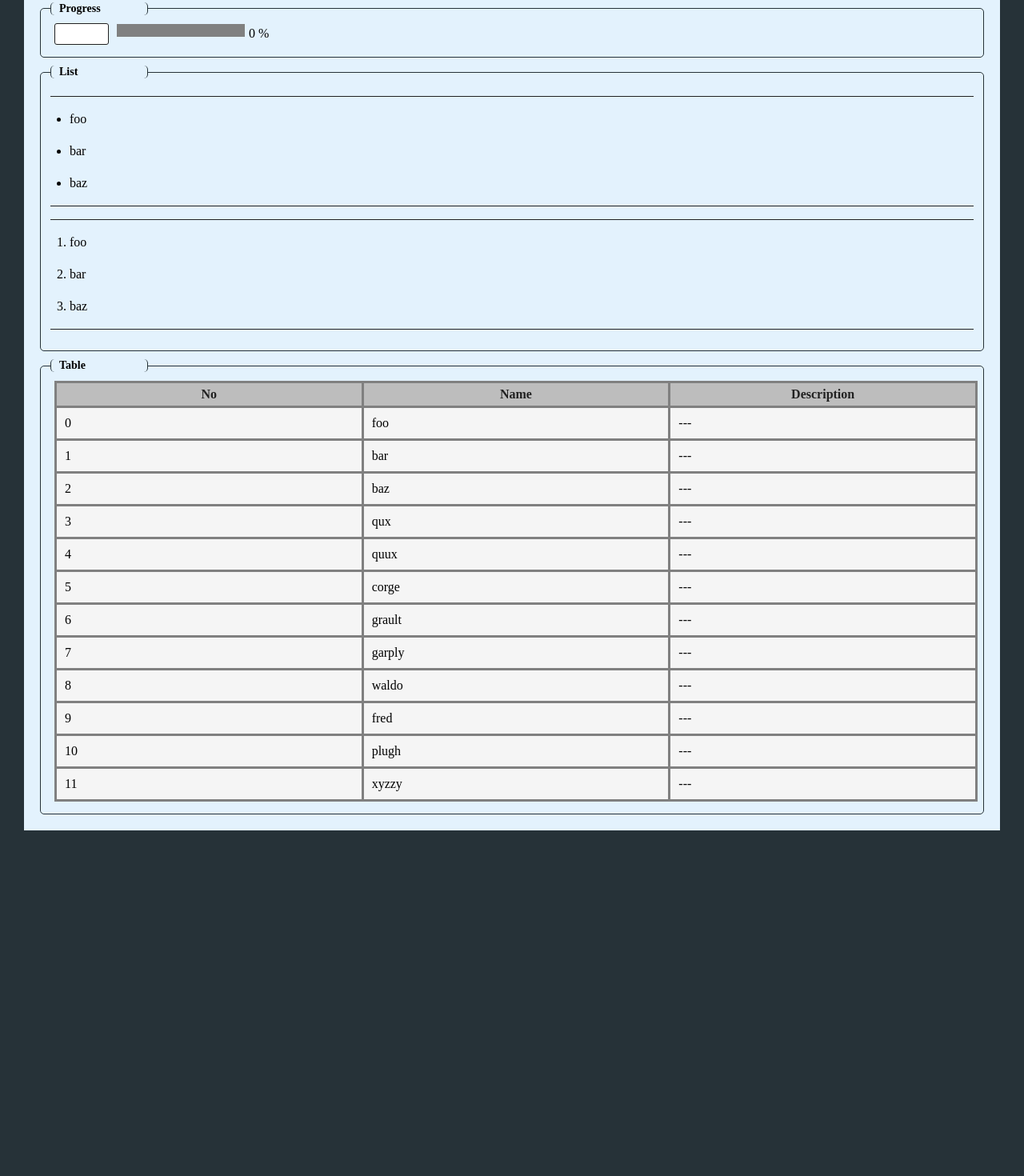
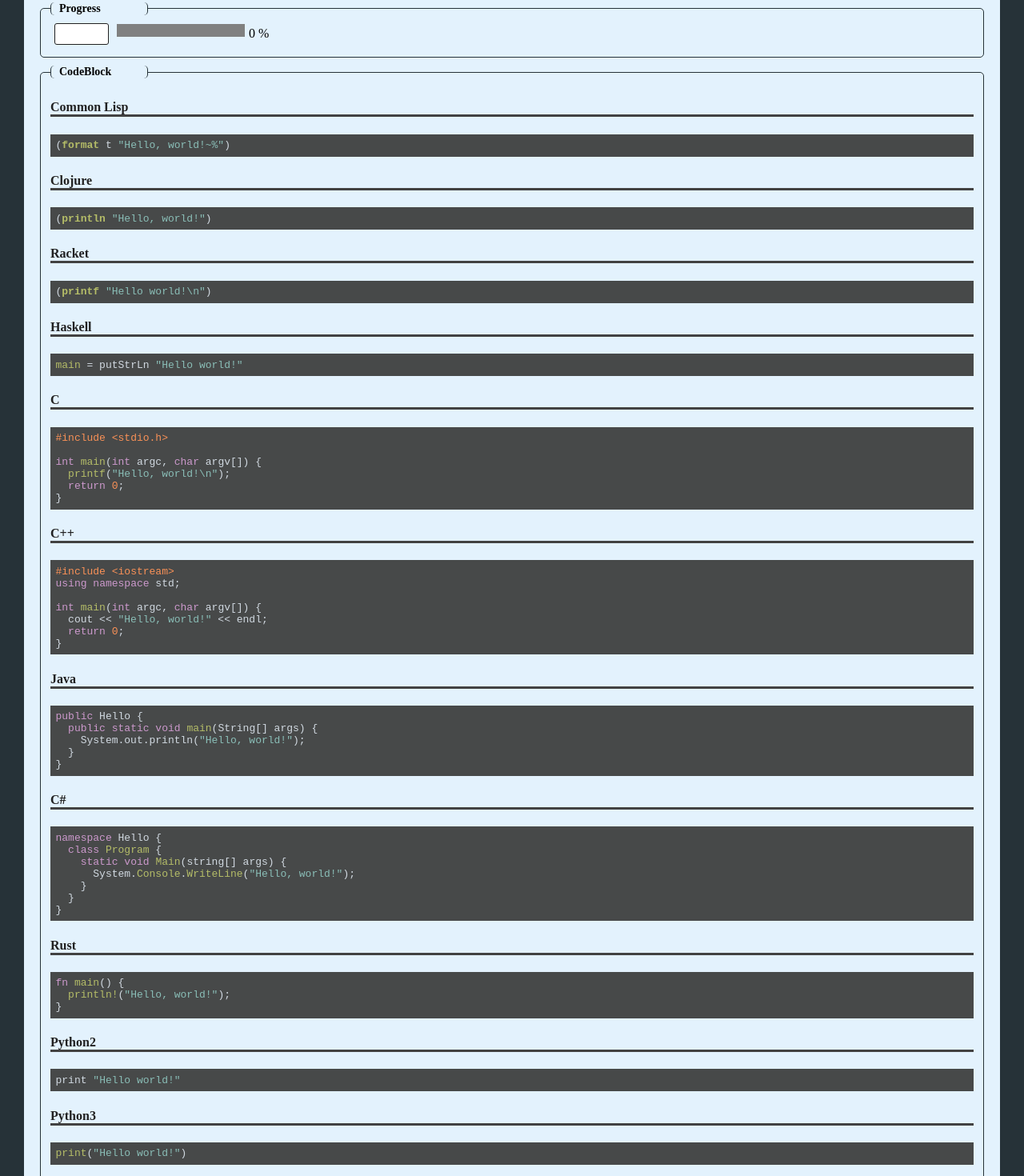
Before and after one commit to fireflower0/react-typescript-practice, a React app: page / in a window 1280 px wide. Shown: the part 1480-2950 px from the top of the page at 80% size. Before the commit the page ends 2548 px from the top, so only its background shows below. Built offline with nearby package versions, Linux system fonts and the light colour scheme.

Commit message:
Add a CodeBlock

```diff
--- a/package.json
+++ b/package.json
@@ -11,6 +11,7 @@
     "react-redux": "^7.2.4",
     "react-router-dom": "^5.2.0",
     "react-select": "^4.3.1",
+    "react-syntax-highlighter": "^15.4.3",
     "redux": "^4.1.0",
     "styled-components": "^5.3.0",
     "typescript-fsa": "^3.0.0",
@@ -22,6 +23,7 @@
     "@types/react-redux": "^7.1.16",
     "@types/react-router-dom": "^5.1.7",
     "@types/react-select": "^4.0.15",
+    "@types/react-syntax-highlighter": "^13.5.0",
     "@types/redux": "^3.6.0",
     "@types/styled-components": "^5.1.9",
     "@typescript-eslint/eslint-plugin": "^4.25.0",
--- /dev/null
+++ b/src/components/atoms/CodeBlock.tsx
@@ -0,0 +1,18 @@
+import React from 'react';
+import SyntaxHighlighter from 'react-syntax-highlighter';
+import { rainbow } from 'react-syntax-highlighter/dist/esm/styles/hljs';
+
+interface Props {
+  value: string;
+  language: string;
+}
+
+const CodeBlock: React.FC<Props> = props => {
+  return (
+    <SyntaxHighlighter language={props.language} style={rainbow}>
+      {props.value}
+    </SyntaxHighlighter>
+  );
+};
+
+export default CodeBlock;
--- a/src/components/pages/Home.tsx
+++ b/src/components/pages/Home.tsx
@@ -17,6 +17,7 @@ import Time from '../atoms/Time';
 import Color from '../atoms/Color';
 import Range from '../atoms/Range';
 import Progress from '../atoms/Progress';
+import CodeBlock from '../atoms/CodeBlock';
 import List from '../atoms/List';
 import Table from '../atoms/Table';
 
@@ -268,6 +269,80 @@ const Home: React.FC = () => {
       />
 
       <FieldSet
+        labelText="CodeBlock"
+        form={
+          <div>
+            <HeadLine.H4>Common Lisp</HeadLine.H4>
+            <CodeBlock
+              language="common-lisp"
+              value='(format t "Hello, world!~%")'
+            />
+            <HeadLine.H4>Clojure</HeadLine.H4>
+            <CodeBlock language="clojure" value='(println "Hello, world!")' />
+            <HeadLine.H4>Racket</HeadLine.H4>
+            <CodeBlock language="racket" value='(printf "Hello world!\n")' />
+            <HeadLine.H4>Haskell</HeadLine.H4>
+            <CodeBlock
+              language="haskell"
+              value='main = putStrLn "Hello world!"'
+            />
+            <HeadLine.H4>C</HeadLine.H4>
+            <CodeBlock
+              language="c"
+              value='#include <stdio.h>
+
+int main(int argc, char argv[]) {
+  printf("Hello, world!\n");
+  return 0;
+}'
+            />
+            <HeadLine.H4>C++</HeadLine.H4>
+            <CodeBlock
+              language="c++"
+              value='#include <iostream>
+using namespace std;
+
+int main(int argc, char argv[]) {
+  cout << "Hello, world!" << endl;
+  return 0;
+}'
+            />
+            <HeadLine.H4>Java</HeadLine.H4>
+            <CodeBlock
+              language="java"
+              value='public Hello {
+  public static void main(String[] args) {
+    System.out.println("Hello, world!");
+  }
+}'
+            />
+            <HeadLine.H4>C#</HeadLine.H4>
+            <CodeBlock
+              language="c#"
+              value='namespace Hello {
+  class Program {
+    static void Main(string[] args) {
+      System.Console.WriteLine("Hello, world!");
+    }
+  }
+}'
+            />
+            <HeadLine.H4>Rust</HeadLine.H4>
+            <CodeBlock
+              language="rust"
+              value='fn main() {
+  println!("Hello, world!");
+}'
+            />
+            <HeadLine.H4>Python2</HeadLine.H4>
+            <CodeBlock language="python2" value='print "Hello world!"' />
+            <HeadLine.H4>Python3</HeadLine.H4>
+            <CodeBlock language="python3" value='print("Hello world!")' />
+          </div>
+        }
+      />
+
+      <FieldSet
         labelText="List"
         form={
           <div>
```
Also changed, not shown: 1 other file (tests, documents, lock files or other folders).
